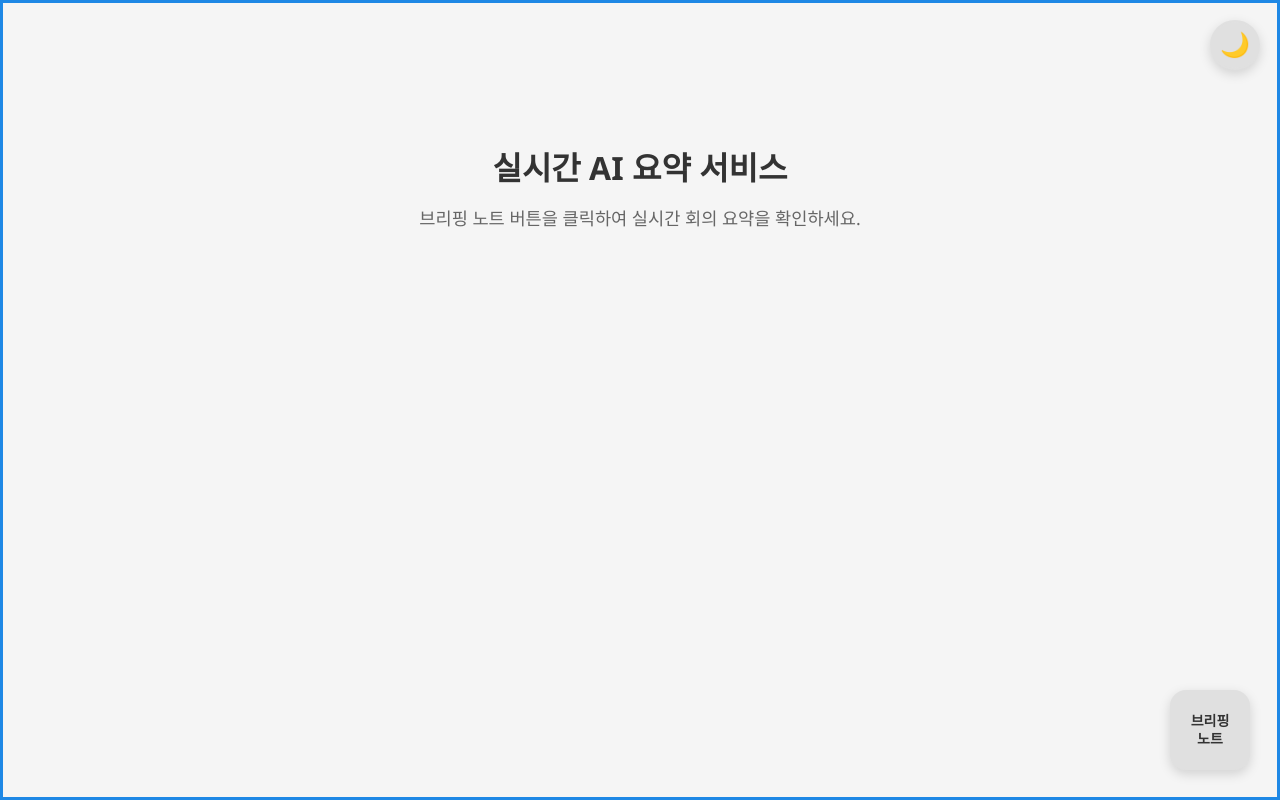
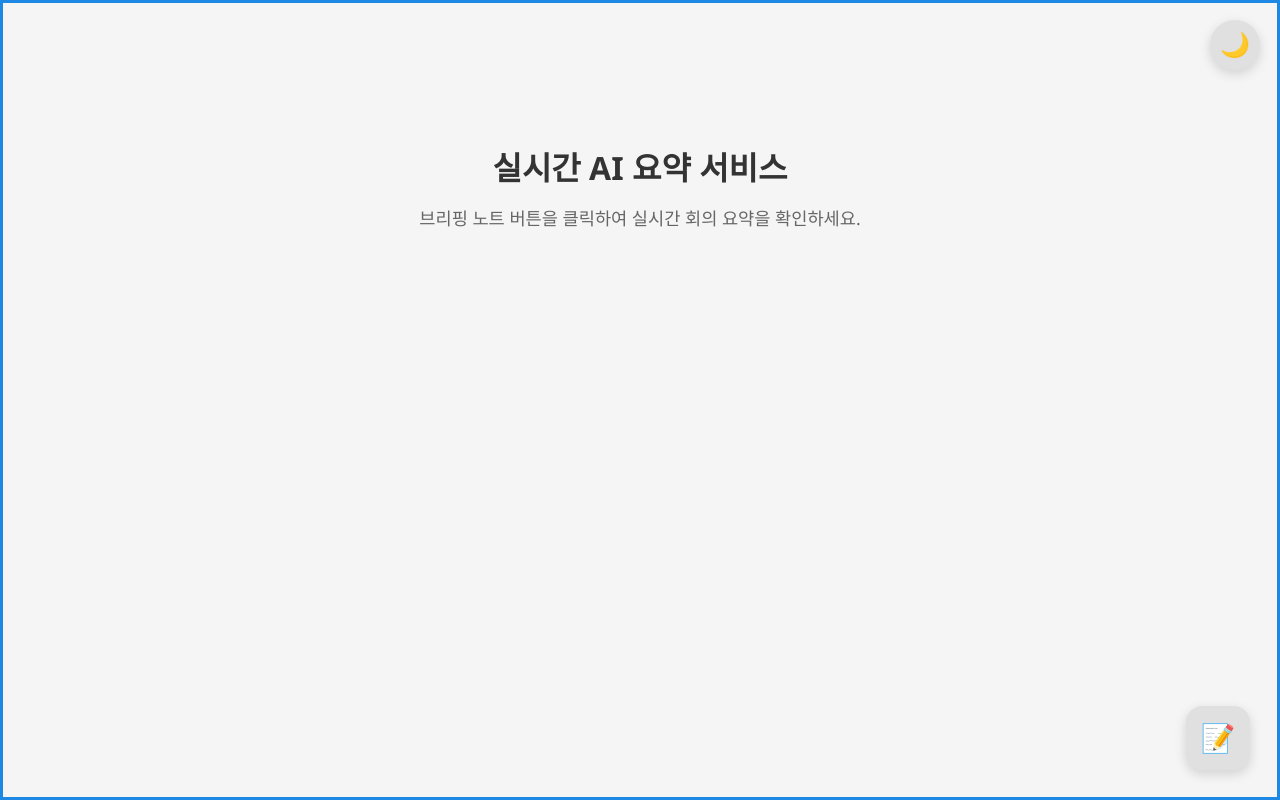
Before and after one commit to dongho0505cha/briefing-note, a React (Vite) app in the folder client/: page / in a window 1280 px wide. Built offline with nearby package versions, Linux system fonts and the light colour scheme.

Commit message:
주제, 요약 독립수행

```diff
--- a/client/src/App.tsx
+++ b/client/src/App.tsx
@@ -23,10 +23,8 @@ function App() {
         <p>브리핑 노트 버튼을 클릭하여 실시간 회의 요약을 확인하세요.</p>
       </main>
 
-      <button className="briefing-button" onClick={handleTogglePopup}>
-        브리핑
-        <br />
-        노트
+      <button className="briefing-button" onClick={handleTogglePopup} title="브리핑 노트">
+        📝
       </button>
 
       {isPopupOpen && <BriefingNote onClose={() => setIsPopupOpen(false)} />}
--- a/client/src/styles/App.css
+++ b/client/src/styles/App.css
@@ -61,18 +61,19 @@
   position: fixed;
   bottom: 30px;
   right: 30px;
-  width: 80px;
-  height: 80px;
+  width: 64px;
+  height: 64px;
   border-radius: 16px;
   background-color: var(--button-bg);
   border: none;
   cursor: pointer;
-  font-size: 14px;
-  font-weight: 600;
+  font-size: 28px;
   color: var(--text-primary);
   box-shadow: 0 4px 12px var(--shadow-color);
   transition: all 0.3s ease;
-  line-height: 1.3;
+  display: flex;
+  align-items: center;
+  justify-content: center;
 }
 
 .briefing-button:hover {
```
Also changed, not shown: 1 other file (tests, documents, lock files or other folders).
